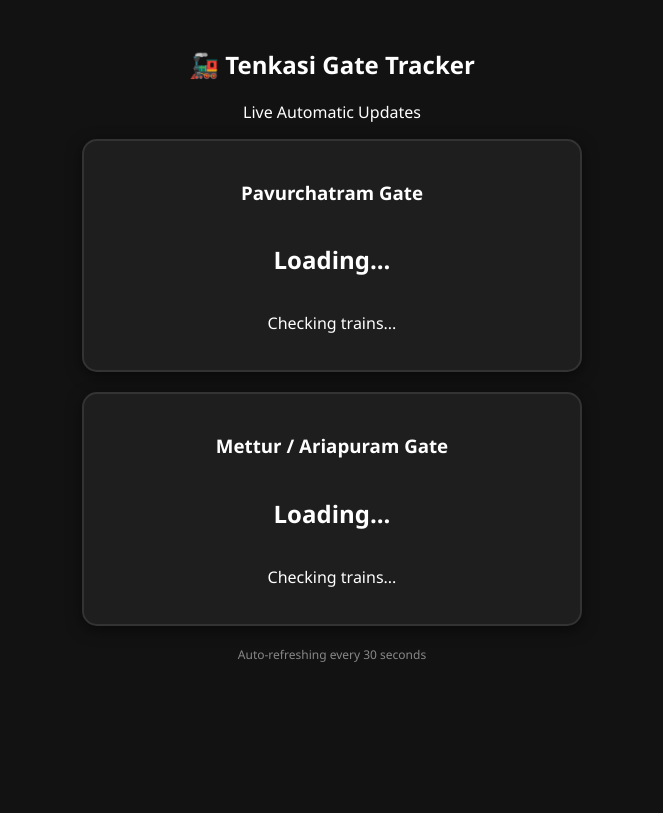
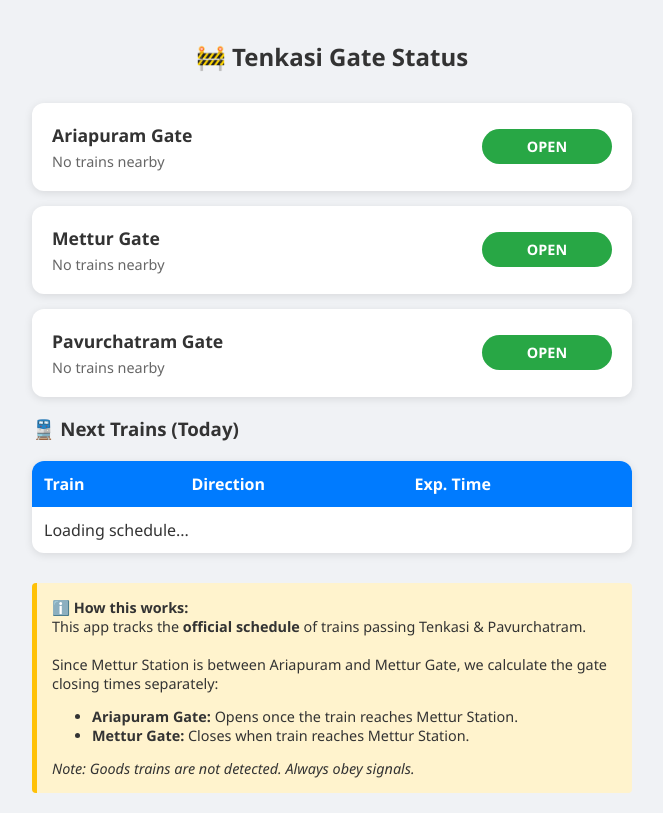
Before and after one commit to aeon-laz/tenkasi-gate-app, a Flask app: page / in a window 1280 px wide. Shown: the whole page, without its empty margins (308-971 px from the left). Before the commit the page ends 662 px from the top, so only its background shows below. Run offline with Flask 3, Linux system fonts and the light colour scheme.

Commit message:
Update title and improve gate tracker UI

```diff
--- a/templates/index.html
+++ b/templates/index.html
@@ -3,67 +3,131 @@
 <head>
     <meta charset="UTF-8">
     <meta name="viewport" content="width=device-width, initial-scale=1.0">
-    <title>Tenkasi Gate Status</title>
+    <title>Tenkasi Railway Gate Tracker</title>
     <style>
-        body { font-family: 'Segoe UI', sans-serif; background: #121212; color: white; text-align: center; padding: 20px; }
-        .container { max-width: 500px; margin: auto; }
-        .gate-card {
-            background: #1e1e1e; padding: 20px; border-radius: 15px; margin-bottom: 20px;
-            box-shadow: 0 4px 15px rgba(0,0,0,0.5); border: 2px solid #333;
-        }
-        .status { font-size: 24px; font-weight: bold; padding: 10px; border-radius: 8px; display: inline-block; width: 80%; margin: 10px 0; }
-        .OPEN { background: #00c853; color: white; }
-        .CLOSED { background: #d50000; color: white; }
-        .CLOSING { background: #ffab00; color: black; }
-        .refresh { font-size: 12px; color: #888; margin-top: 20px; }
+        body { font-family: 'Segoe UI', Tahoma, Geneva, Verdana, sans-serif; background: #f0f2f5; color: #333; margin: 0; padding: 20px; }
+        .container { max-width: 600px; margin: auto; }
+
+        /* Gate Cards */
+        .gate-card { background: white; padding: 20px; border-radius: 12px; margin-bottom: 15px; box-shadow: 0 2px 8px rgba(0,0,0,0.1); display: flex; justify-content: space-between; align-items: center; }
+        .gate-info h3 { margin: 0 0 5px 0; font-size: 1.1em; }
+        .gate-info p { margin: 0; font-size: 0.9em; color: #666; }
+        .status-badge { padding: 8px 15px; border-radius: 20px; color: white; font-weight: bold; font-size: 0.9em; min-width: 100px; text-align: center;}
+
+        .green { background-color: #28a745; }
+        .red { background-color: #dc3545; }
+        .orange { background-color: #ffc107; color: #333; }
+
+        /* Upcoming Table */
+        .train-table { width: 100%; background: white; border-radius: 12px; overflow: hidden; margin-top: 20px; border-collapse: collapse; box-shadow: 0 2px 8px rgba(0,0,0,0.1); }
+        .train-table th { background: #007bff; color: white; padding: 12px; text-align: left; }
+        .train-table td { padding: 12px; border-bottom: 1px solid #eee; }
+        .train-table tr:last-child td { border-bottom: none; }
+
+        /* Note Section */
+        .note { background: #fff3cd; border-left: 5px solid #ffc107; padding: 15px; margin-top: 30px; border-radius: 4px; font-size: 0.9em; }
     </style>
 </head>
 <body>
+
     <div class="container">
-        <h2>🚂 Tenkasi Gate Tracker</h2>
-        <p>Live Automatic Updates</p>
+        <h2 style="text-align: center; margin-bottom: 30px;">🚧 Tenkasi Gate Status</h2>
 
         <div class="gate-card">
-            <h3>Pavurchatram Gate</h3>
-            <div id="pcm-status" class="status">Loading...</div>
-            <p id="pcm-msg">Checking trains...</p>
+            <div class="gate-info">
+                <h3>Ariapuram Gate</h3>
+                <p id="ariapuram-msg">Checking...</p>
+            </div>
+            <div id="ariapuram-status" class="status-badge green">OPEN</div>
         </div>
 
         <div class="gate-card">
-            <h3>Mettur / Ariapuram Gate</h3>
-            <div id="mettur-status" class="status">Loading...</div>
-            <p id="mettur-msg">Checking trains...</p>
+            <div class="gate-info">
+                <h3>Mettur Gate</h3>
+                <p id="mettur-msg">Checking...</p>
+            </div>
+            <div id="mettur-status" class="status-badge green">OPEN</div>
         </div>
 
-        <div class="refresh">Auto-refreshing every 30 seconds</div>
+        <div class="gate-card">
+            <div class="gate-info">
+                <h3>Pavurchatram Gate</h3>
+                <p id="pcm-msg">No trains nearby</p>
+            </div>
+            <div id="pavurchatram-status" class="status-badge green">OPEN</div>
+        </div>
+
+        <h3>🚆 Next Trains (Today)</h3>
+        <table class="train-table">
+            <thead>
+                <tr>
+                    <th>Train</th>
+                    <th>Direction</th>
+                    <th>Exp. Time</th>
+                </tr>
+            </thead>
+            <tbody id="train-list">
+                <tr><td colspan="3">Loading schedule...</td></tr>
+            </tbody>
+        </table>
+
+        <div class="note">
+            <strong>ℹ️ How this works:</strong><br>
+            This app tracks the <strong>official schedule</strong> of trains passing Tenkasi & Pavurchatram. <br><br>
+            Since Mettur Station is between Ariapuram and Mettur Gate, we calculate the gate closing times separately:
+            <ul>
+                <li><strong>Ariapuram Gate:</strong> Opens once the train reaches Mettur Station.</li>
+                <li><strong>Mettur Gate:</strong> Closes when train reaches Mettur Station.</li>
+            </ul>
+            <em>Note: Goods trains are not detected. Always obey signals.</em>
+        </div>
+
     </div>
 
     <script>
-        async function fetchStatus() {
+        async function updateStatus() {
             try {
                 const response = await fetch('/api/status');
                 const data = await response.json();
 
-                updateGate('pcm', data.pavurchatram);
-                updateGate('mettur', data.mettur);
+                // Update Gates
+                updateGate('ariapuram', data.gates.ariapuram);
+                updateGate('mettur', data.gates.mettur);
+                updateGate('pavurchatram', data.gates.pavurchatram);
+
+                // Update Table
+                const tbody = document.getElementById('train-list');
+                tbody.innerHTML = '';
+                if(data.upcoming.length === 0) {
+                    tbody.innerHTML = '<tr><td colspan="3">No trains in next 4 hours</td></tr>';
+                } else {
+                    data.upcoming.forEach(train => {
+                        const row = `<tr>
+                            <td><strong>${train.name}</strong><br><small>${train.delay}</small></td>
+                            <td>${train.direction}</td>
+                            <td>${train.time}</td>
+                        </tr>`;
+                        tbody.innerHTML += row;
+                    });
+                }
+
             } catch (error) {
-                console.error("Error fetching status:", error);
+                console.log("Error", error);
             }
         }
 
-        function updateGate(id, data) {
-            const statusEl = document.getElementById(id + '-status');
-            const msgEl = document.getElementById(id + '-msg');
+        function updateGate(id, info) {
+            const badge = document.getElementById(id + '-status');
+            const msg = document.getElementById(id + '-msg');
 
-            statusEl.innerText = data.status;
-            msgEl.innerText = data.message;
-
-            // Remove old classes and add new one
-            statusEl.className = 'status ' + data.status.split(' ')[0];
+            badge.innerText = info.status;
+            badge.className = `status-badge ${info.color}`;
+            msg.innerText = info.msg;
         }
 
-        fetchStatus();
-        setInterval(fetchStatus, 30000); // Run every 30 seconds
+        // Auto Refresh every 30 seconds
+        updateStatus();
+        setInterval(updateStatus, 30000);
     </script>
 </body>
 </html>
```
